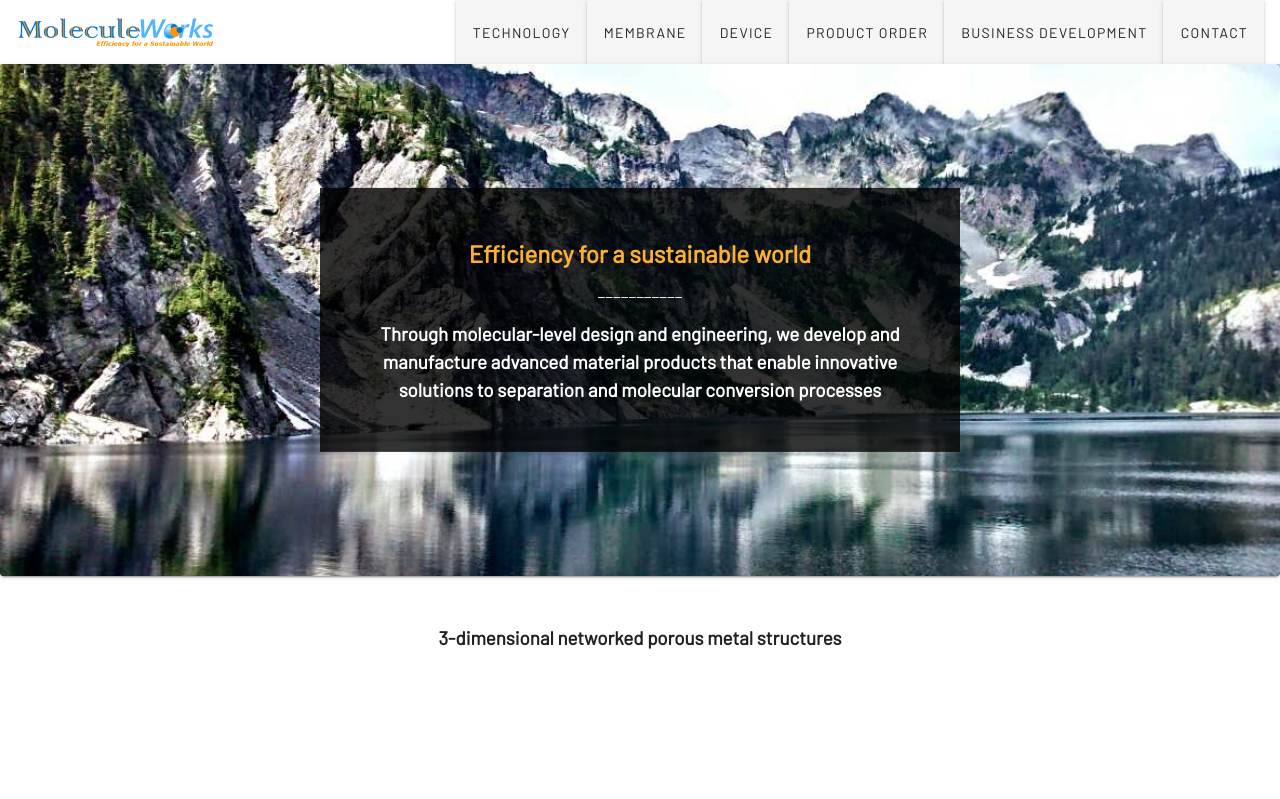
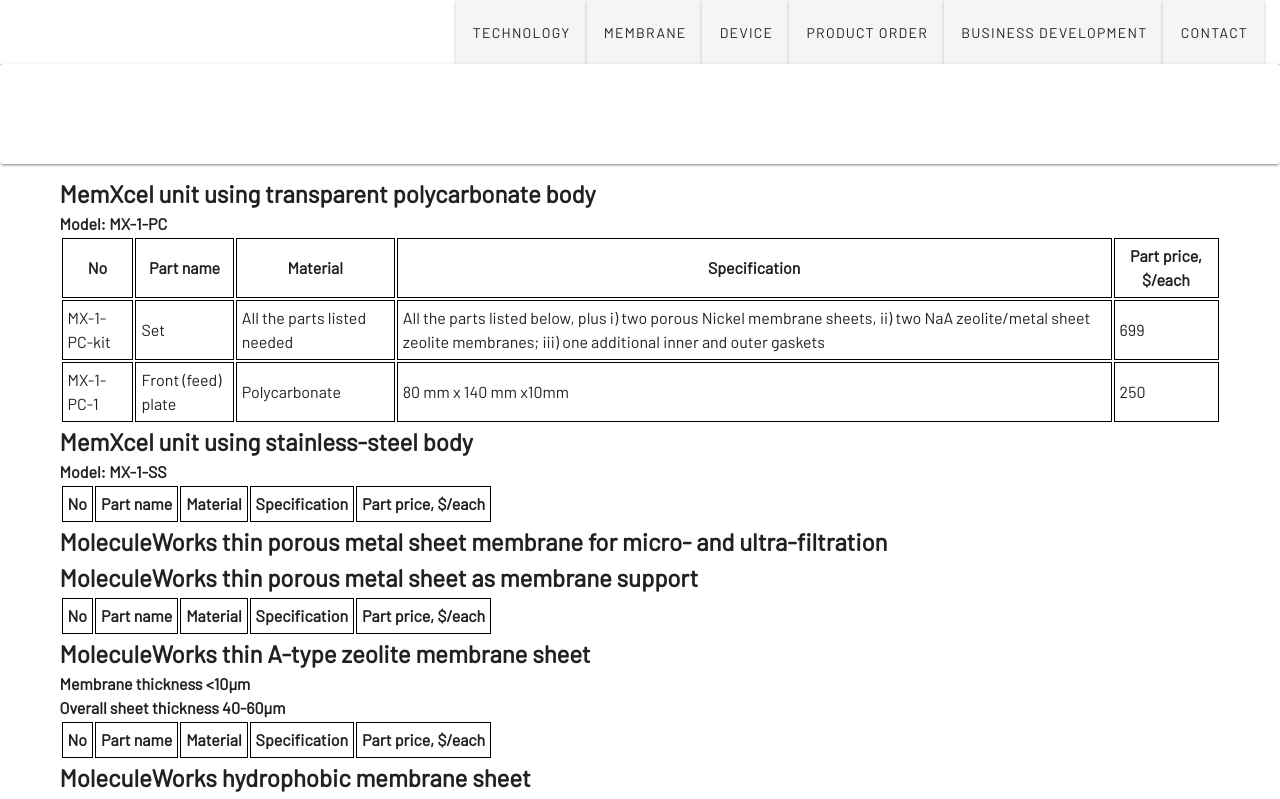
Before and after one commit to ybot1122/moleculeworks, a Vue app: page /orderForm in a window 1280 px wide. Before the commit this address led to /. Shown: the top 799 px of the page. Built offline with nearby package versions, Linux system fonts and the light colour scheme.

Commit message:
Move order form to standalone page

```diff
--- a/src/pages/Order.vue
+++ b/src/pages/Order.vue
@@ -2,7 +2,6 @@
   <div>
     <Banner :title="config.title"></Banner>
     <h3>To order, <a href="https://drive.google.com/file/d/1-hcqJ3It213m8KYIYXKKB9LSVoGgOPP0/view?usp=sharing" target="_blank">fill out a form</a> and email to support@moleculeworks.com</h3>
-    <ProductList></ProductList>
     <v-container>
       <Tabs :options="config.options"
       :pricing=true
@@ -14,14 +13,12 @@
 <script>
 import Banner from '../components/Banner'
 import Tabs from '../components/Tabs'
-import ProductList from '../components/ProductList'
 import { MenuConfig } from '../config/MenuConfig'
 export default {
   name: "Contact",
   components: {
     Banner,
-    Tabs,
-    ProductList
+    Tabs
   },
   data: () => ({
     config: MenuConfig.items[3],
--- /dev/null
+++ b/src/pages/OrderForm.vue
@@ -0,0 +1,22 @@
+<template>
+  <div>
+    <Banner title="Order Form"></Banner>
+    <ProductList></ProductList>
+  </div>
+</template>
+
+<script>
+import Banner from '../components/Banner'
+import ProductList from '../components/ProductList'
+export default {
+  name: "OrderForm",
+  components: {
+    Banner,
+    ProductList
+  },
+  data: () => ({}),
+  methods: {}
+};
+</script>
+<style scoped>
+</style>
--- a/src/router.js
+++ b/src/router.js
@@ -5,6 +5,7 @@
 const Membrane = () => import('./pages/Membrane.vue');
 const Device = () => import('./pages/DeviceProduct.vue');
 const Order = () => import('./pages/Order.vue');
+const OrderForm = () => import('./pages/OrderForm.vue');
 const Development = () => import('./pages/Development.vue');
 const Contact = () => import('./pages/Contact.vue');
 Vue.use(Router);
@@ -38,6 +39,11 @@
       component: Order
     },
     {
+      path: "/orderForm",
+      name: "orderForm",
+      component: OrderForm
+    },
+    {
       path: "/development",
       name: "development",
       component: Development
```
